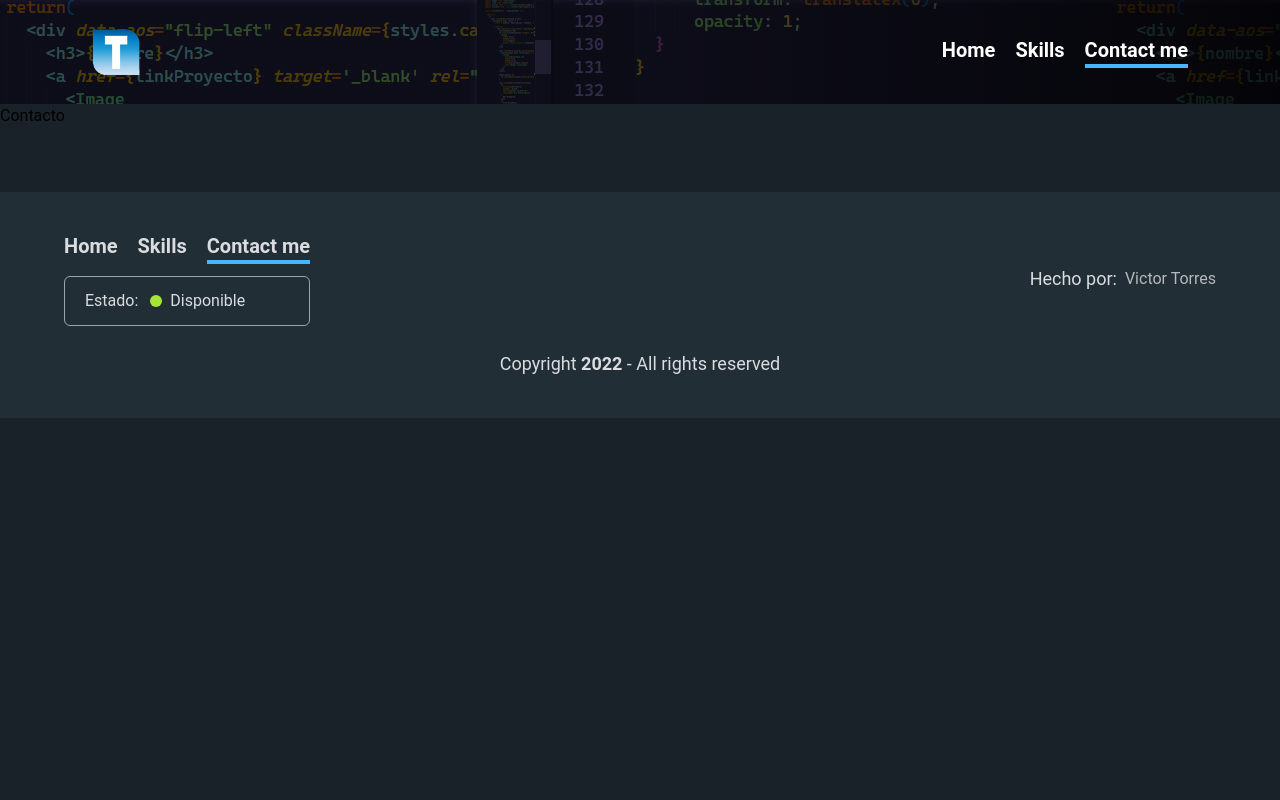
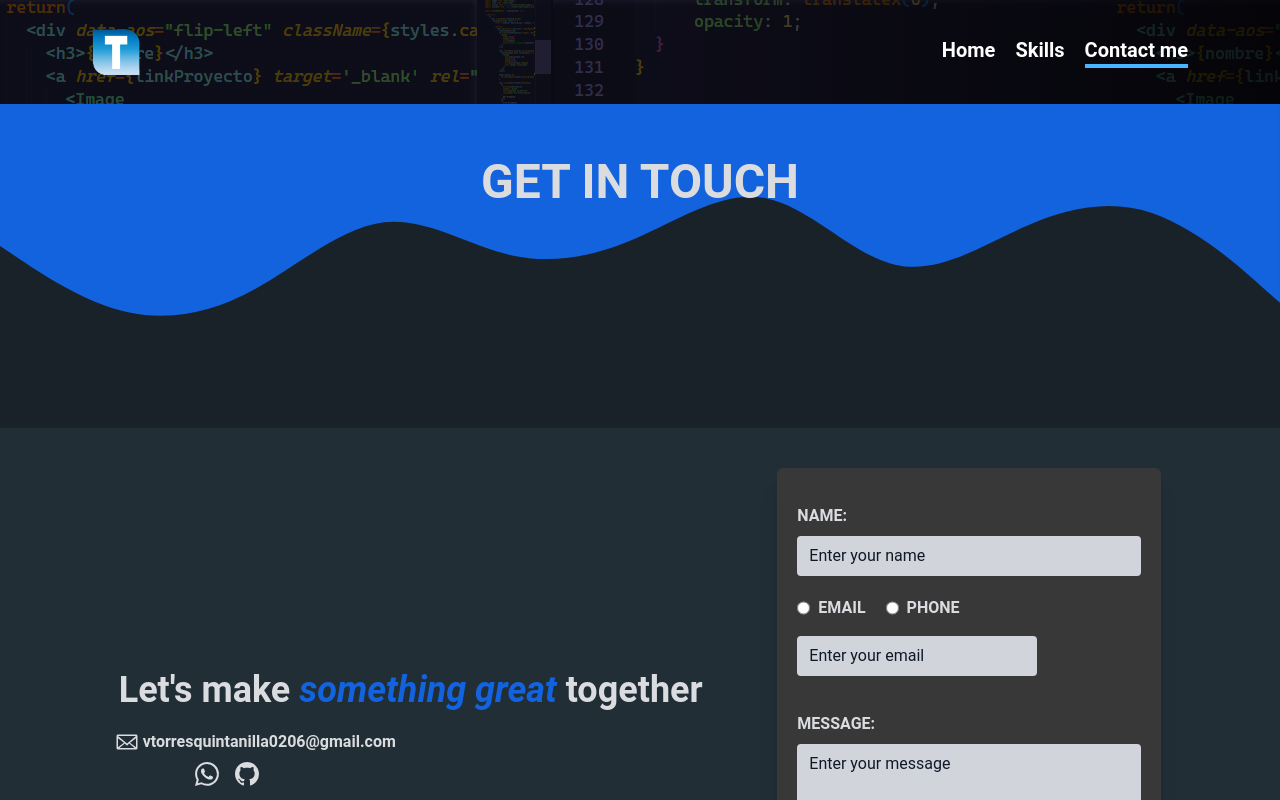
Before and after one commit to vspeed21/portafolio, a Next.js app: page /contacto in a window 1280 px wide. Shown: the top 800 px of the page. Built offline with nearby package versions, Linux system fonts and the light colour scheme.

Commit message:
contact page done

```diff
--- a/pages/contacto.js
+++ b/pages/contacto.js
@@ -4,8 +4,20 @@ import Layout from '../src/layout/Layout'
 
 const contacto = () => {
   return (
-    <Layout pagina='Contacto'>
-      <h2>Contacto</h2>
+    <Layout pagina='Contact'>
+      <div className='relative'>
+        <img
+          src='/icons/wave-skill.svg'
+          alt='wave'
+        />
+        <h1
+        className='text-white-dark text-2xl md:text-5xl md:-mt-16 font-bold absolute top-2/4 left-2/4 center uppercase'
+        >
+          get in touch
+        </h1>
+      </div>
+
+      <Contacto/>
     </Layout>
   )
 }
--- a/src/components/Contacto.js
+++ b/src/components/Contacto.js
@@ -4,35 +4,33 @@ import Formulario from './Formulario'
 
 const Contacto = () => {
   return (
-    <div className={`${styles.padre} contenedor`}>
-      <div className={`${styles.contacto}`}>
-        <div className={styles.texto}>
-          <h3>
-            ¿Quiere realizar un proyecto?
-            <span>Hagamoslo juntos</span>
+    <section className="bg-content py-10 mt-10">
+      <div className="contenedor flex flex-col md:flex-row gap-5 justify-between md:justify-evenly items-center">
+        <div className="text-white-dark text-center md:text-left">
+          <h3 className="text-4xl font-bold">
+            Let's make <span className="text-secondary italic">something great </span>
+            together
           </h3>
 
-          <div className={styles.email}>
+          <div className="mt-5 flex flex-col justify-center items-center md:items-start">
+            <div className="flex items-center gap-2">
               <a
                 href='mailito:vtorresquintanilla0206@gmail.com'
                 target='_blank'
                 rel="noopener noreferrer"
+                className="scale-150 font-bold"
               >
                 <GoMail />
               </a>
-            <p>vtorresquintanilla0206@gmail.com</p>
+              <p className="font-bold">vtorresquintanilla0206@gmail.com</p>
             </div>
 
-          <div className={styles.email}>
-            <a><GoLocation/></a>
-            <p>La Lima, Cortes. Honduras</p>
-          </div>
-
-          <div className={styles.flex}>
+            <div className="flex items-center gap-6 mt-3 md:ml-20">
               <a
-              href='https://api.whatsapp.com/send?phone=50499152520'
+                href='mailito:vtorresquintanilla0206@gmail.com'
                 target='_blank'
                 rel="noopener noreferrer"
+                className="scale-150"
               >
                 <BsWhatsapp />
               </a>
@@ -41,19 +39,17 @@ const Contacto = () => {
                 href='https://github.com/vspeed21'
                 target='_blank'
                 rel="noopener noreferrer"
+                className="scale-150"
               >
                 <GoMarkGithub />
               </a>
             </div>
           </div>
 
-        <a className='btn' href='/data/CV-VictorTorres.pdf' download>
-          Descargar CV
-        </a>
         </div>
-
         <Formulario/>
       </div>
+    </section>
   )
 }
 
--- a/src/components/ListadoReactPagina.js
+++ /dev/null
@@ -1,10 +0,0 @@
-import Image from 'next/image';
-
-const ListadoReactPagina = ({proyecto}) => {
-
-  return (
-    <h1>list proyectos react pagina</h1>
-  )
-}
-
-export default ListadoReactPagina
--- a/src/components/ListadoReacts.js
+++ /dev/null
@@ -1,13 +0,0 @@
-import Image from 'next/image';
-import Link from 'next/link';
-
-const ListadoReacts = ({ proyectos}) => {
-
-  return (
-    <h1>react pagina</h1>
-  )
-}
-
-
-
-export default ListadoReacts
--- a/src/components/ListadoSass.js
+++ /dev/null
@@ -1,12 +0,0 @@
-import Image from 'next/image';
-import Link from 'next/link';
-
-const ListadoSass = ({ proyectos }) => {
-  console.log(proyectos);
-
-  return (
-    <h1>project sass</h1>
-  )
-}
-
-export default ListadoSass
--- a/src/components/ListadoSassPagina.js
+++ /dev/null
@@ -1,11 +0,0 @@
-import Image from 'next/image';
-import Link from 'next/link';
-
-const ListadoSassPagina = ({proyecto}) => {
-
-  return (
-    <h1>sass pagina</h1>
-  )
-}
-
-export default ListadoSassPagina
```
Lines whose indentation alone changed are shown as unchanged.
